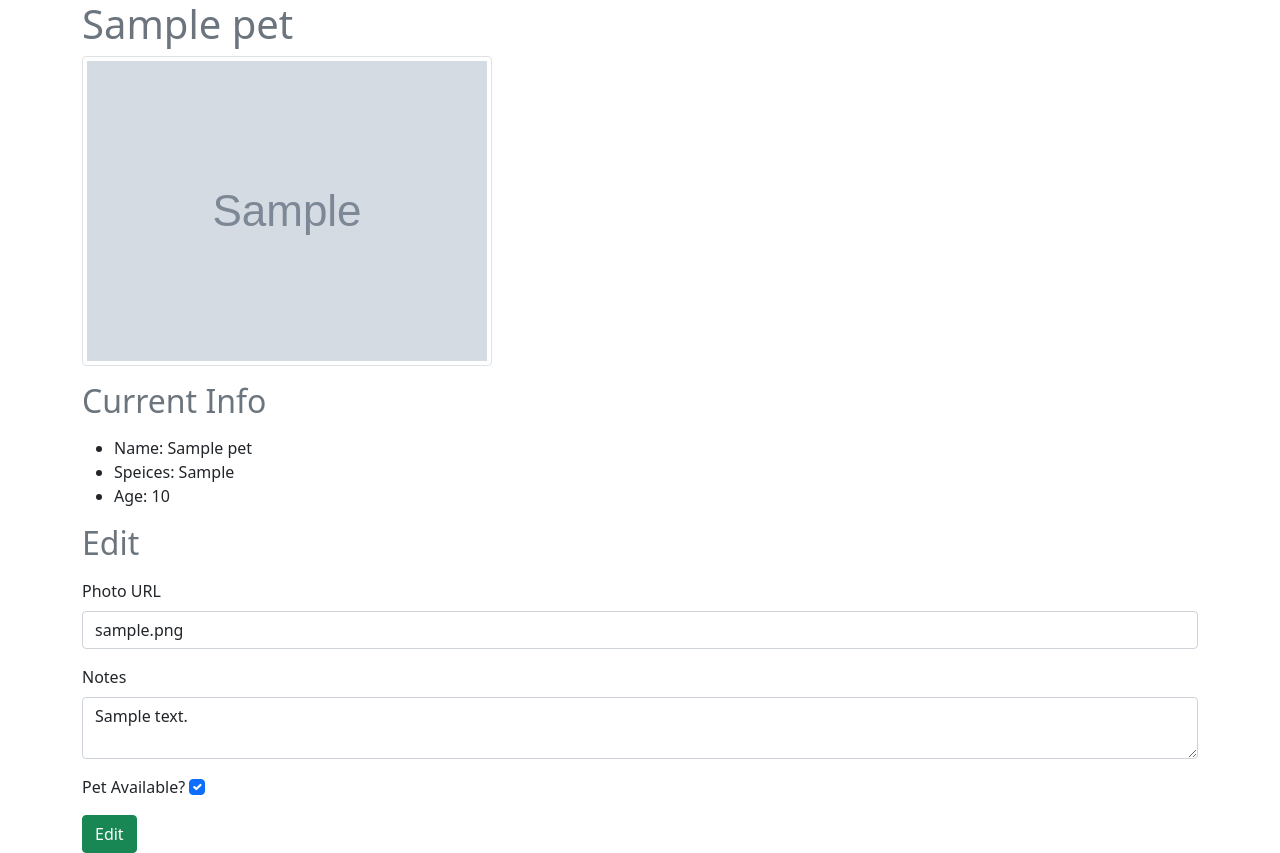
After one commit to nrudzis/SpringboardExercises, a Flask app: page /1 in a window 1280 px wide. The commit adds this page. Run offline with Flask 2, Linux system fonts and the light colour scheme; tables that the repository leaves empty hold one stand-in row (values such as "Sample post"); grey boxes marked "Sample" are stand-in pictures.

Commit message:
added pet edit route with form validators

```diff
--- a/Section_2/24.1/flask-adopt/app.py
+++ b/Section_2/24.1/flask-adopt/app.py
@@ -3,7 +3,7 @@
 from flask import Flask, request, render_template, redirect
 from flask_debugtoolbar import DebugToolbarExtension
 from models import db, connect_db, Pet
-from forms import NewPetForm
+from forms import NewPetForm, EditPetForm
 
 app = Flask(__name__)
 
@@ -20,7 +20,7 @@ connect_db(app)
 @app.route('/')
 def list_pets():
     """Render page with list of pets."""
-    pets = db.session.query(Pet.name, Pet.photo_url, Pet.available).all()
+    pets = db.session.query(Pet.pet_id, Pet.name, Pet.photo_url, Pet.available).all()
     return render_template('home.html', pets=pets)
 
 
@@ -40,3 +40,18 @@ def add_pet():
         return redirect('/')
     else:
         return render_template('new-pet.html', form=form)
+
+
+@app.route('/<pet_id>', methods=['GET', 'POST'])
+def edit_pet(pet_id):
+    """Render page with form to edit pet info."""
+    pet = Pet.query.get_or_404(pet_id)
+    form = EditPetForm(obj=pet)
+    if form.validate_on_submit():
+        pet.photo_url = form.photo_url.data
+        pet.notes = form.notes.data
+        pet.available = form.available.data
+        db.session.commit()
+        return redirect(f'/{pet_id}')
+    else:
+        return render_template('edit-pet.html', pet=pet, form=form)
--- a/Section_2/24.1/flask-adopt/forms.py
+++ b/Section_2/24.1/flask-adopt/forms.py
@@ -1,10 +1,15 @@
 from flask_wtf import FlaskForm
-from wtforms import StringField, FloatField
+from wtforms import StringField, FloatField, TextAreaField, BooleanField
 from wtforms.validators import InputRequired, Optional, URL, NumberRange, AnyOf
 
 class NewPetForm(FlaskForm):
     name = StringField('Pet Name', validators=[InputRequired()])
     species = StringField('Species', validators=[AnyOf(('cat', 'dog', 'porcupine'), message='Must be "cat", "dog", or "porcupine"')])
     photo_url = StringField('Photo URL', validators=[Optional(), URL(message='Must be a valid URL')])
-    age = FloatField('Age', validators=[NumberRange(min=0, max=30, message='Must be between 0 and 30')])
+    age = FloatField('Age', validators=[Optional(), NumberRange(min=0, max=30, message='Must be between 0 and 30')])
     notes = StringField('Notes')
+
+class EditPetForm(FlaskForm):
+    photo_url = StringField('Photo URL', validators=[Optional(), URL(message='Must be a valid URL')])
+    notes = TextAreaField('Notes')
+    available = BooleanField('Pet Available?')
--- /dev/null
+++ b/Section_2/24.1/flask-adopt/templates/edit-pet.html
@@ -0,0 +1,28 @@
+{% extends 'base.html' %}
+{% block title %}{{ pet.name }}{% endblock %}
+{% block h1 %}{{ pet.name }}{% endblock %}
+{% block content %}
+    <img src="{{ pet.photo_url }}" class="img-thumbnail">
+<h2 class="my-3 text-secondary">Current Info</h2>
+<ul>
+    <li>Name: {{ pet.name }}</li>
+    <li>Speices: {{ pet.species }}</li>
+    <li>Age: {{ pet.age }}</li>
+</ul>
+<h2 class="my-3 text-secondary">Edit</h2>
+<form method="post">
+    {{ form.hidden_tag() }}
+    {% for field in form if field.widget.input_type != 'hidden' %}
+    <div class="mb-3">
+        {{ field.label(class_="form-check-label") if field.type == 'BooleanField' else field.label(class_="form-label") }}
+        {{ field(class_="form-check-input") if field.type == 'BooleanField' else field(class_="form-control") }}
+        {% for e in field.errors %}
+        <small class="text-danger">
+            {{ e }}
+        </small>
+        {% endfor %}
+    </div>
+    {% endfor %}
+    <input type="submit" class="btn btn-success" value="Edit">
+</form>
+{% endblock %}
--- a/Section_2/24.1/flask-adopt/templates/home.html
+++ b/Section_2/24.1/flask-adopt/templates/home.html
@@ -5,7 +5,9 @@
     <div class="row">
         {% for pet in pets %}
         <div class="col-sm-4">
-            <img src="{{ pet.photo_url if pet.photo_url != ''}}" class="img-thumbnail">
+            <a href="/{{ pet.pet_id }}">
+                <img src="{{ pet.photo_url }}" class="img-thumbnail">
+            </a>
             <p class="{{ 'text-success' if pet.available else 'text-danger' }}">{{ pet.name }} <span class="fw-bold">is {{ "available" if pet.available else "not available" }}</span></p>
         </div>
         {% endfor %}
```
